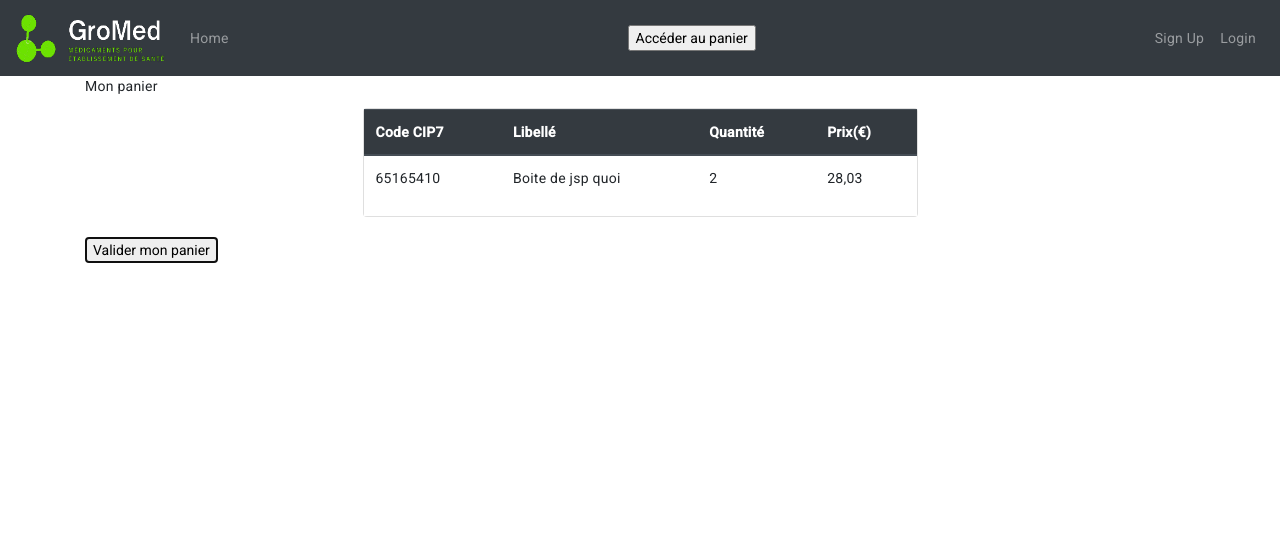
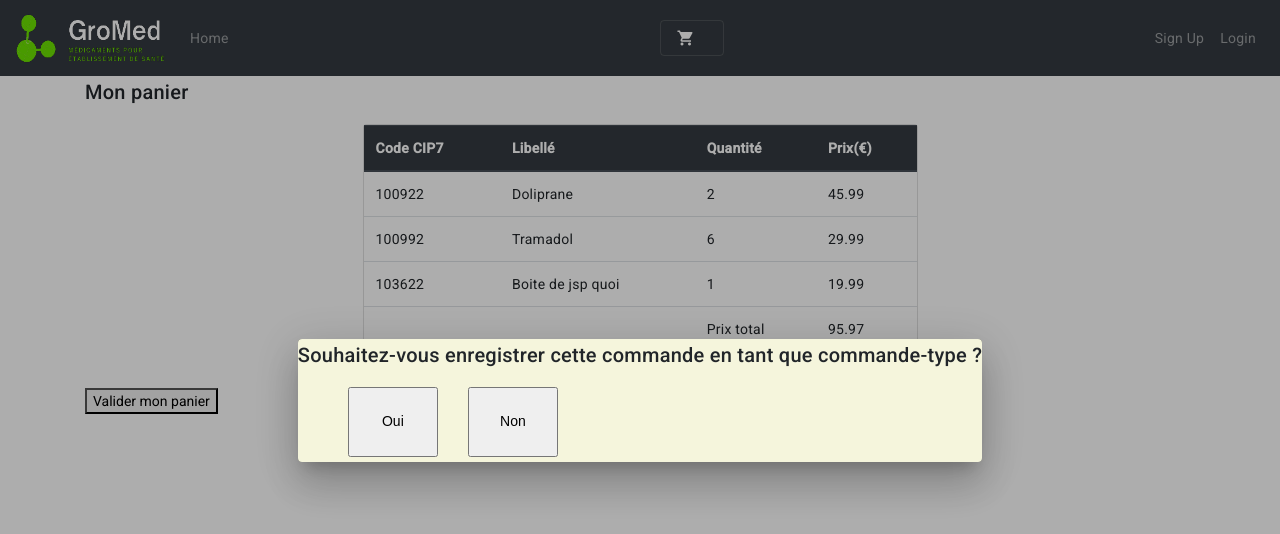
Before and after one commit to l3miage-moussola/Projet-BDi-team-Miagiles-FrontEnd, an Angular app: page /panier in a window 1280 px wide. Both pictures are taken after a click on the button "Valider mon panier". Shown: the top 534 px of the page. Built offline with nearby package versions, Linux system fonts and the light colour scheme.

Commit message:
Feat : confirmationPopup et enregistrementCommandeTypePopup

```diff
--- a/src/app/app.component.html
+++ b/src/app/app.component.html
@@ -15,7 +15,10 @@
         <a href="/user" class="nav-link" *ngIf="isLoggedIn" routerLink="user">User</a>
       </li>
     </ul>
-    <input type="button" value="Accéder au panier" href="/panier" routerLink="panier" *ngIf="!isLoggedIn">
+    <button mat-stroked-button href="/panier" routerLink="panier" *ngIf="!isLoggedIn">
+    <mat-icon>shopping_cart</mat-icon>
+    </button>
+
 
     <ul class="navbar-nav ml-auto" *ngIf="!isLoggedIn" >
       <li class="nav-item">
--- /dev/null
+++ b/src/app/confirmation-popup/confirmation-popup.component.html
@@ -0,0 +1,7 @@
+<html style="background-color: beige">
+  <h2>Souhaitez-vous enregistrer cette commande en tant que commande-type ?</h2>
+
+  <input type="button" value="Oui" style="margin-left: 50px;margin-right: 30px;margin-bottom: 5px; height: 70px;width: 90px"(click)="enregistrerCommandeType()">
+  <input type="button" value="Non" style="height: 70px;margin-bottom: 5px;width: 90px">
+
+</html>
--- /dev/null
+++ b/src/app/confirmation-popup/confirmation-popup.component.ts
@@ -0,0 +1,22 @@
+import { Component } from '@angular/core';
+import {MatDialog} from "@angular/material/dialog";
+import {
+  EnregistrementCommandeTypePopupComponent
+} from "../enregistrement-commande-type-popup/enregistrement-commande-type-popup.component";
+
+@Component({
+  selector: 'app-confirmation-popup',
+  templateUrl: './confirmation-popup.component.html',
+  styleUrls: ['./confirmation-popup.component.css']
+})
+export class ConfirmationPopupComponent {
+  constructor(private dialogRef : MatDialog) {}
+  openDialog(){
+    this.dialogRef.open(EnregistrementCommandeTypePopupComponent)
+  }
+
+  enregistrerCommandeType(): void{
+    this.openDialog()
+  }
+
+}
--- /dev/null
+++ b/src/app/enregistrement-commande-type-popup/enregistrement-commande-type-popup.component.html
@@ -0,0 +1,6 @@
+<html style="background-color: beige;">
+  <h2>Veuillez choisir un nom pour la commande-type</h2>
+  <input type="text" style="margin-bottom: 6px;margin-left: 5px">
+  <input type="submit" style="margin-bottom: 3px;margin-left: 5px">
+
+</html>
--- a/src/app/panier/panier.component.html
+++ b/src/app/panier/panier.component.html
@@ -1,8 +1,8 @@
-<p>Mon panier</p>
+<h2>Mon panier</h2>
 
 <div class="tab" style="width: 100%;margin-right: 1000px" ><!--*ngIf="obsPresentations | async as presentations"-->
-  <div class="row" style="width: 100%;margin-right: 100px;margin-left: 0px;">
-    <div class="col-sm-6 tableau" style="padding: 0px;margin: auto;    width: 1000%;">
+  <div class="row" style="width: 100%;margin-right: 100px;margin-left: 0;">
+    <div class="col-sm-6 tableau" style="padding: 0;margin: auto;    width: 1000%;">
       <div class="card">
         <div class="table-responsive" style="background-color: white;">
           <table class="table">
@@ -16,11 +16,19 @@
             </tr>
             </thead>
             <tbody>
-            <tr ><!--*ngFor="let presentation of presentations" (click)="getPresentation(presentation)"-->
-              <td class="text-nowrap align-middle">65165410</td>
-              <td class="text-nowrap align-middle">Boite de jsp quoi</td>
-              <td class="text-nowrap align-middle">2</td>
-              <td class="text-nowrap align-middle">28,03</td>
+            <tr  *ngFor="let item of items"><!--*ngFor="let ligne of contenuPanier" (click)="getPresentation(presentation)"-->
+              <td class="text-nowrap align-middle">{{item.CIP7}}</td>
+              <td class="text-nowrap align-middle">{{item.libelle}}</td>
+              <td class="text-nowrap align-middle">{{item.quantity}}</td>
+              <td class="text-nowrap align-middle">{{item.price}}</td>
+
+            </tr>
+            <tr>
+              <td class="text-nowrap align-middle"></td>
+              <td class="text-nowrap align-middle"></td>
+              <td class="text-nowrap align-middle">Prix total</td>
+              <td class="text-nowrap align-middle">{{totalPrice}}</td>
+
 
             </tr>
             </tbody>
@@ -33,5 +41,4 @@
 </div>
 <br>
 
-<!--<input type="button" value="Valider mon panier" onClick="validerPanier()">-->
 <button (click)="this.validerPanier()">Valider mon panier</button>
--- a/src/app/panier/panier.component.ts
+++ b/src/app/panier/panier.component.ts
@@ -1,12 +1,31 @@
 import { Component } from '@angular/core';
+import {MatDialog} from "@angular/material/dialog";
+import {ConfirmationPopupComponent} from "../confirmation-popup/confirmation-popup.component";
 
 @Component({
   selector: 'app-panier',
   templateUrl: './panier.component.html',
   styleUrls: ['./panier.component.css']
 })
-export class PanierComponent {
+export class PanierComponent{
+  //contenuPanier: list;
 
-  validerPanier() : void{
-    console.log("test")}
+  constructor(private dialogRef : MatDialog) {}
+    openDialog(){
+      this.dialogRef.open(ConfirmationPopupComponent)
+    }
+
+  items = [
+    { CIP7: 100922, libelle: 'Doliprane',quantity: 2, price: 45.99 },
+    { CIP7: 100992, libelle: 'Tramadol',quantity: 6, price: 29.99 },
+    { CIP7: 103622, libelle: 'Boite de jsp quoi', quantity: 1, price: 19.99 }
+  ];
+  get totalPrice() {
+    return this.items.reduce((total, item) => total + item.price, 0);
+  }
+
+  validerPanier(): void{
+    console.log("test")
+    this.openDialog();
+  }
 }
```
Also changed, not shown: src/app/app.module.ts (+12 -2 lines), src/app/enregistrement-commande-type-popup/enregistrement-commande-type-popup.component.ts (added, +10 -0 lines), src/app/confirmation-popup/confirmation-popup.component.css (added), src/app/enregistrement-commande-type-popup/enregistrement-commande-type-popup.component.css (added), src/styles.css (line endings or trailing spaces), 2 other files (tests, documents, lock files or other folders).
